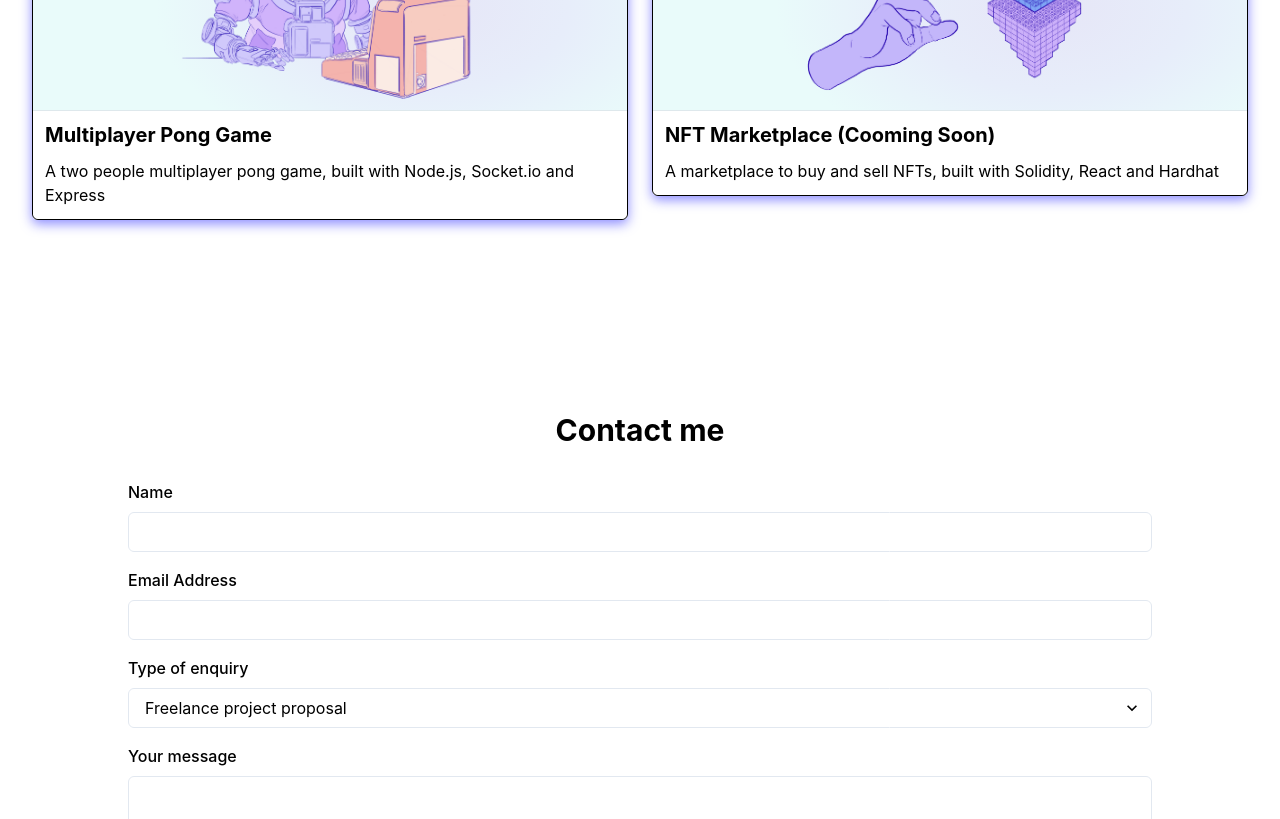
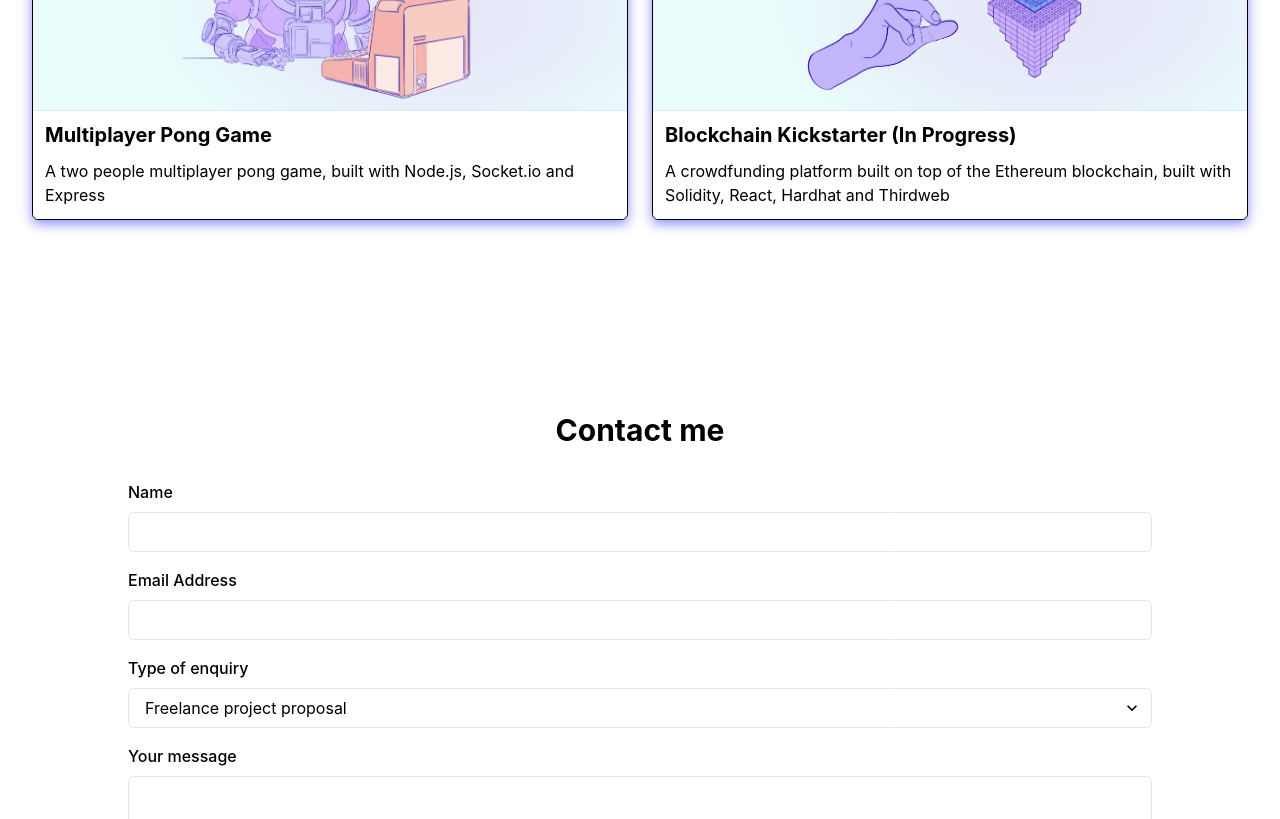
Before and after one commit to luiscaceresd/portfolio, a React (Create React App) app: page / in a window 1280 px wide. Shown: the part 1380-2199 px from the top of the page. Built offline with nearby package versions, Linux system fonts and the light colour scheme.

Commit message:
updating projects

```diff
--- a/src/components/ProjectsSection.js
+++ b/src/components/ProjectsSection.js
@@ -30,11 +30,11 @@ const projects = [
     url: "https://github.com/luiscaceresd/multiplayer-pong",
   },
   {
-    title: "NFT Marketplace (Cooming Soon)",
+    title: "Blockchain Kickstarter (In Progress)",
     description:
-      "A marketplace to buy and sell NFTs, built with Solidity, React and Hardhat",
+      "A crowdfunding platform built on top of the Ethereum blockchain, built with Solidity, React, Hardhat and Thirdweb",
     imageSrc: Image4,
-    url: "https://github.com/luiscaceresd/nft-marketplace",
+    url: "https://github.com/luiscaceresd/crowdfunding",
   },
 ];
 
```
